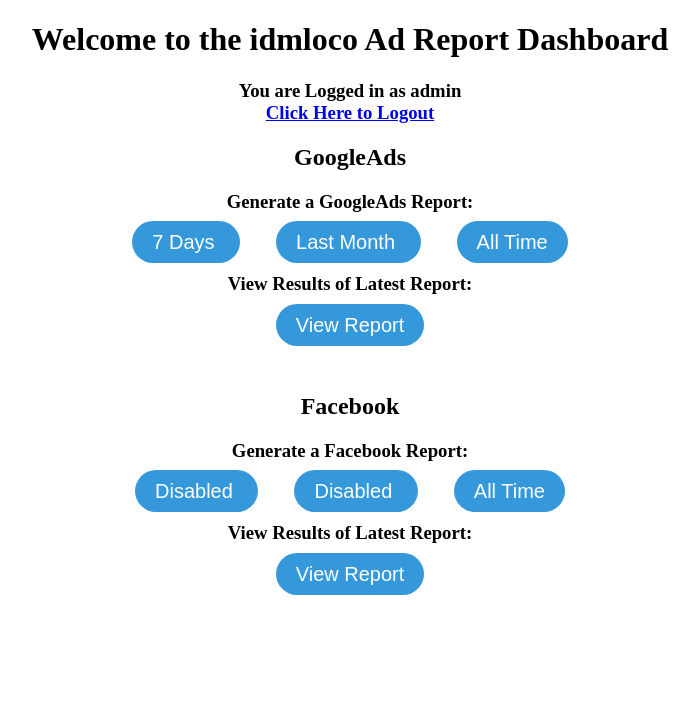
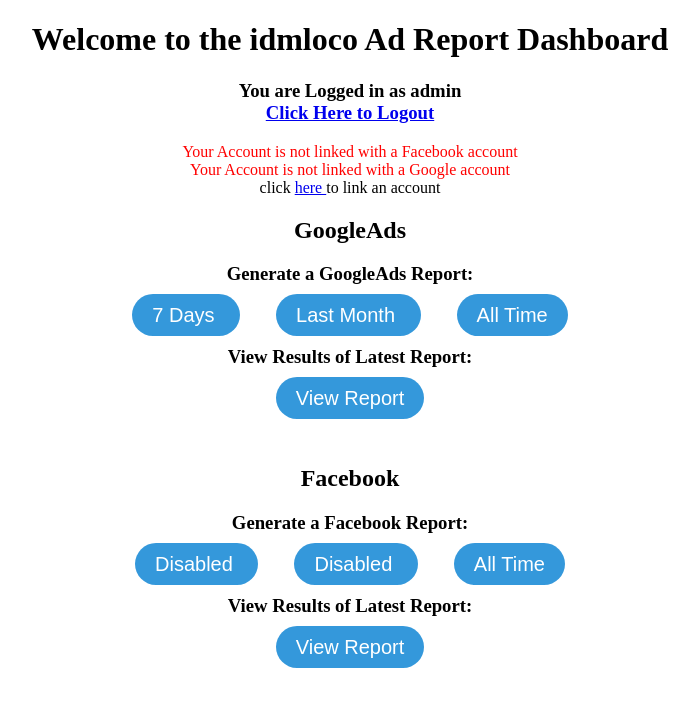
Before and after one commit to zacharygking/AdDashboard, a Django app: page /report/ in a window 1280 px wide. Shown: the top 707 px of the page, without its empty margins (290-989 px from the left). Run offline with Django 3.2, Linux system fonts and the light colour scheme; a user stored in the database is signed in; data comes from the database, SQL or seed files in the repository.

Commit message:
index template remodeling

```diff
--- a/adwords/settings.py
+++ b/adwords/settings.py
@@ -44,6 +44,8 @@
     'allauth.account',
     'allauth.socialaccount',
     'allauth.socialaccount.providers.facebook',
+    'allauth.socialaccount.providers.google',
+
 
 )
 
--- a/adwords/templates/adwords/index.html
+++ b/adwords/templates/adwords/index.html
@@ -33,7 +33,7 @@
   {% if request.user.is_authenticated %}
     <h3> You are Logged in as {{ request.user.username }} <br> <a href ="/accounts/logout"> Click Here to Logout </a></h3>
   {% else %}
-    <h3> You are not logged in <br> <a href ="/accounts/login"> Click Here to Login </a></h3>
+    <h3> You are no'''''t logged in <br> <a href ="/accounts/login"> Click Here to Login </a></h3>
   {% endif %}
 <h2> {{ 'GoogleAds'}} </h2>
   <h3> Generate a GoogleAds Report: </h3>
--- a/fb/views.py
+++ b/fb/views.py
@@ -33,7 +33,7 @@
 	#setting the user information
 	my_app_id = '1604519246476149'
 	my_app_secret = '5a93aee73f1d2856dd542f53e268e483'
-	current_user = SocialAccount.objects.get(user=request.user)
+	current_user = SocialAccount.objects.get(user=request.user, provider='facebook')
 	current_token = SocialToken.objects.get(account=current_user)
 	my_access_token = current_token.token
 
--- a/report/templates/report/index.html
+++ b/report/templates/report/index.html
@@ -32,9 +32,27 @@
 <h1> {{ 'Welcome to the idmloco Ad Report Dashboard' }} </h1>
   {% if request.user.is_authenticated %}
     <h3> You are Logged in as {{ request.user.username }} <br> <a href ="/accounts/logout"> Click Here to Logout </a></h3>
+    {% if fb %}
+      <font color="green"> Your account is linked with a Facebook account <br></font>
+      {% if google %}
+      <font color="green"> Your account is linked with a Google account <br></font>
+      {% else %}
+      <font color="red"> Your Account is not linked with a Google account <br></font>
+      {% endif %}
+      click <a href="/accounts/social/connections/"> here </a> to link an account
+    {% else %}
+      <font color="red"> Your Account is not linked with a Facebook account <br></font>
+      {% if google %}
+      <font color="green"> Your Account is linked with a Google account <br></font>
+      {% else %}
+      <font color="red"> Your Account is not linked with a Google account <br></font>
+      {% endif %}
+      click <a href="/accounts/social/connections/"> here </a> to link an account
+    {% endif %}
   {% else %}
     <h3> You are not logged in <br> <a href ="/accounts/login"> Click Here to Login </a></h3>
   {% endif %}
+
 <h2> {{ 'GoogleAds'}} </h2>
   <h3> Generate a GoogleAds Report: </h3>
     <a href="/report/generate/1" class="btn"> 7 Days </a> &nbsp;&nbsp;&nbsp;&nbsp;&nbsp;&nbsp;&nbsp;&nbsp;
--- a/report/views.py
+++ b/report/views.py
@@ -9,13 +9,30 @@
 from googleads import adwords
 from report.models import Account, Campaign, AdGroup, Keyword
 from django.core.exceptions import ObjectDoesNotExist
+from allauth.socialaccount.models import SocialToken, SocialAccount
 
 logging.basicConfig(level=logging.INFO)
 logging.getLogger('suds.transport').setLevel(logging.DEBUG)
 
 
 def index(request):
-	return render(request, 'report/index.html')
+  try:
+    fb_acc = SocialAccount.objects.get(user_id = request.user.id,provider='facebook')
+    try:
+      google_acc = SocialAccount.objects.get(user_id = request.user.id,provider='google')
+      loginlist = [True,True]
+    except ObjectDoesNotExist:
+      loginlist = [True,False]
+  except ObjectDoesNotExist:
+    try:
+      google_acc = SocialAccount.objects.get(user_id = request.user.id,provider='google')
+      loginlist = [False,True]
+    except ObjectDoesNotExist:
+      loginlist = [False,False]
+
+
+
+  return render(request, 'report/index.html', {'fb' : loginlist[0], 'google' : loginlist[1]})
 
 
 def login(request):
```
Also changed, not shown: adwords/views.py (+5 -4 lines).
